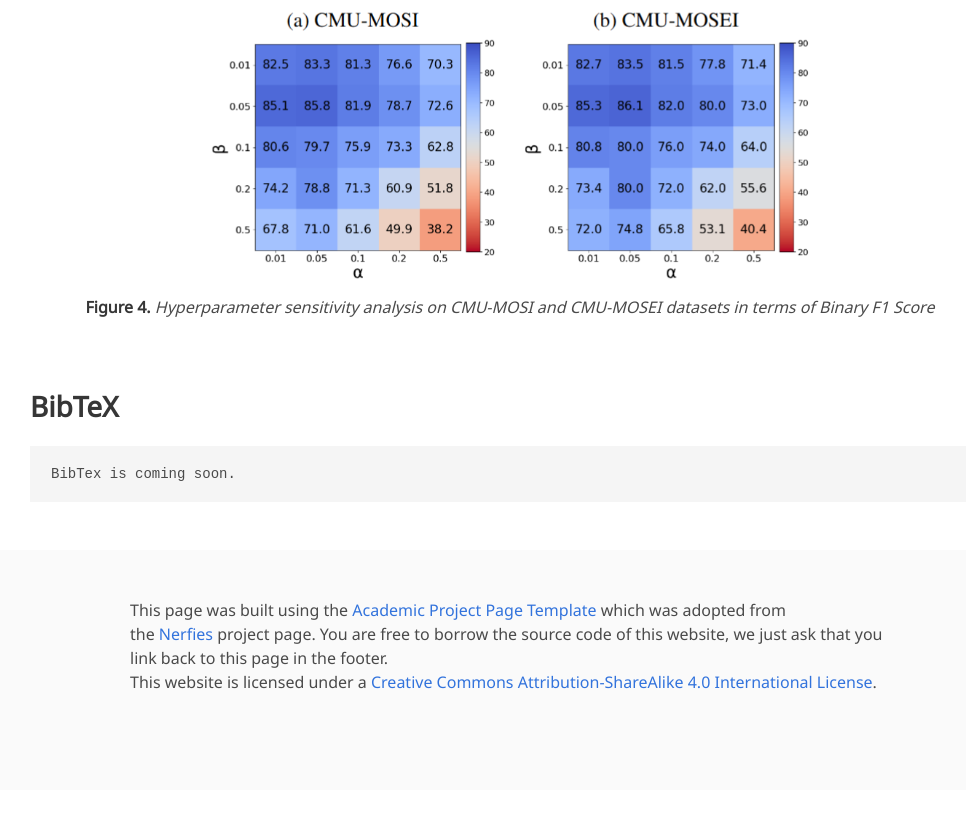
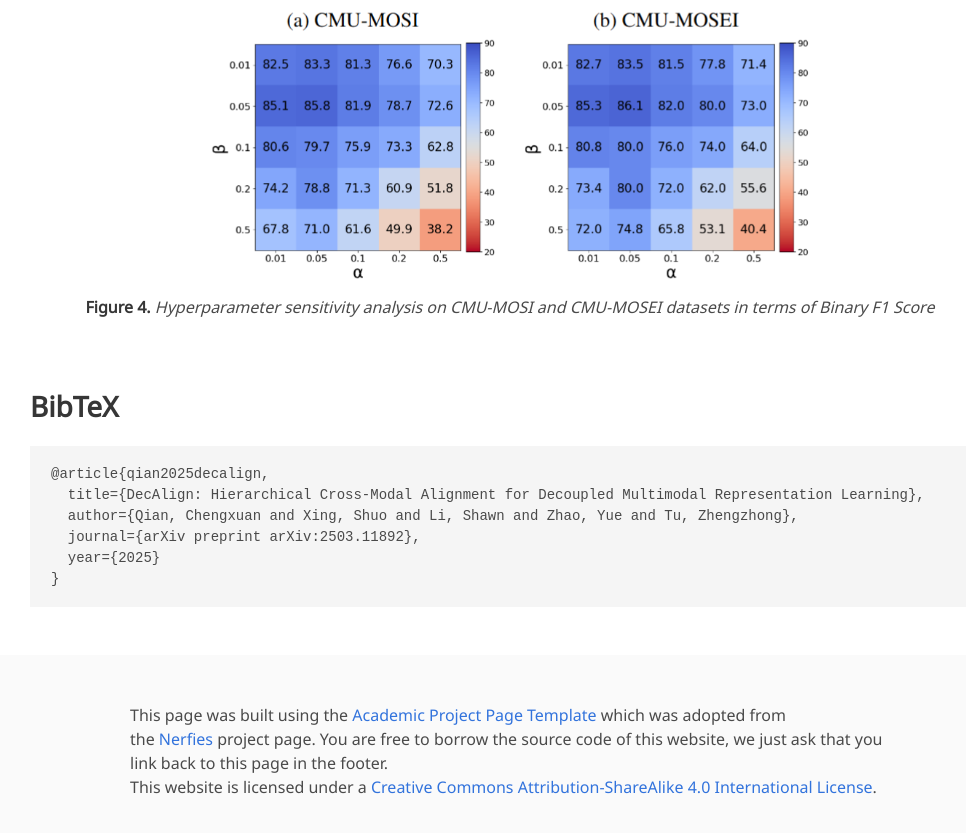
Before and after one commit to taco-group/DecAlign, a plain HTML site: page index.html in a window 1280 px wide. Shown: the part 6689-7522 px from the top of the page, without its empty margins (130-1096 px from the left). Before the commit the page ends 7479 px from the top, so only its background shows below. Drawn offline with nearby package versions, Linux system fonts and the light colour scheme; some icons are missing; a web font is replaced by a local one.

Commit message:
update html

```diff
--- a/index.html
+++ b/index.html
@@ -261,7 +261,12 @@
   <section class="section" id="BibTeX">
     <div class="container is-max-desktop content">
       <h2 class="title">BibTeX</h2>
-      <pre><code>BibTex is coming soon.</code></pre>
+      <pre><code>@article{qian2025decalign,
+  title={DecAlign: Hierarchical Cross-Modal Alignment for Decoupled Multimodal Representation Learning},
+  author={Qian, Chengxuan and Xing, Shuo and Li, Shawn and Zhao, Yue and Tu, Zhengzhong},
+  journal={arXiv preprint arXiv:2503.11892},
+  year={2025}
+}</code></pre>
     </div>
 </section>
 <!--End BibTex citation -->
```
